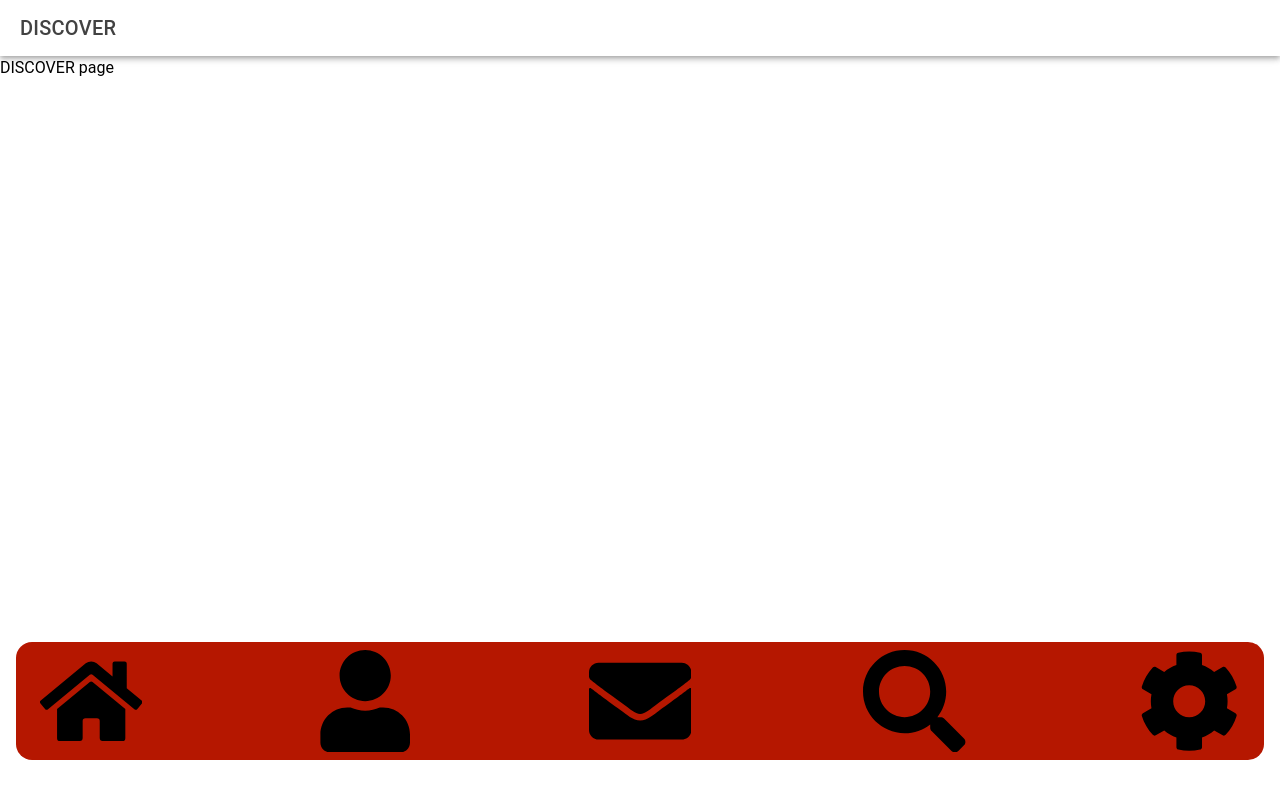
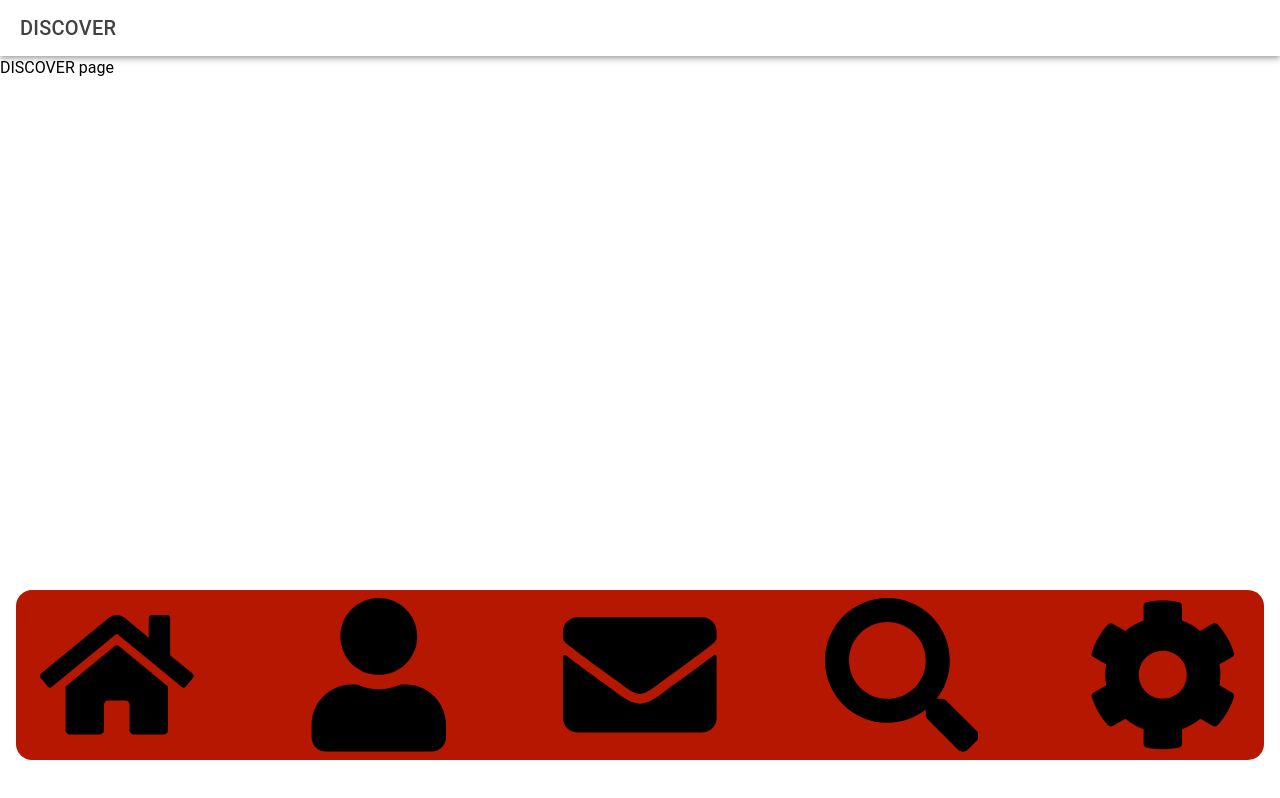
Before and after one commit to oBraenna91/BabyApp, a React (Create React App) app: page /discover in a window 1280 px wide. Built offline with nearby package versions, Linux system fonts and the light colour scheme.

Commit message:
Update styles.module.scss

```diff
--- a/src/components/header/styles.module.scss
+++ b/src/components/header/styles.module.scss
@@ -15,5 +15,5 @@
 
 .icon {
     width: 100%;
-    font-size: 8vw;
+    font-size: 12vw;
 }
```
